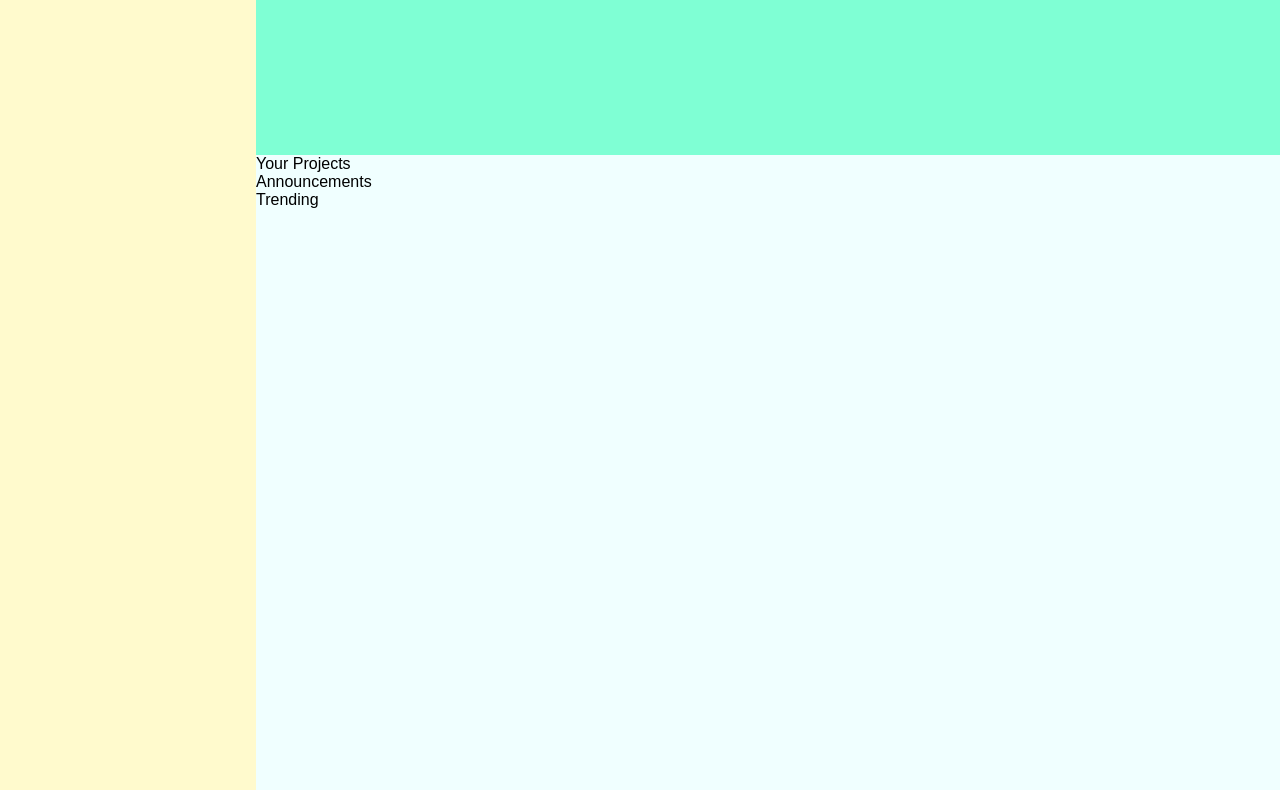
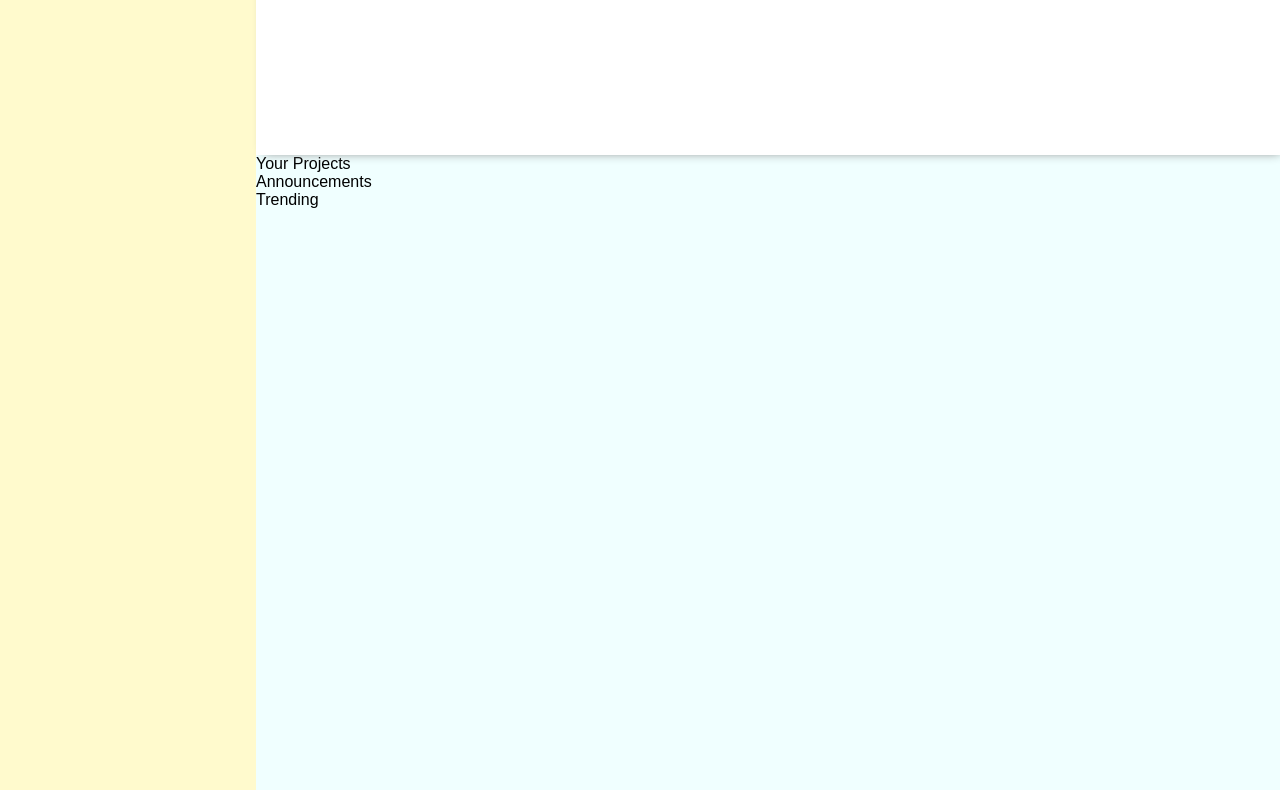
Before and after one commit to TimKim00/admin-dashboard, a plain HTML site: page index.html in a window 1280 px wide. Shown: the part 70-860 px from the top of the page. Drawn offline with Linux system fonts and the light colour scheme.

Commit message:
header layout with sticky header

```diff
--- a/index.html
+++ b/index.html
@@ -7,6 +7,8 @@
     <title>Admin Dashboard</title>
 </head>
 <body>
+    <div class="sidebar">Sidebar</div>
+    <div class="main-content">
         <div class="header">
             <div class="header-top">
                 <div class="nav">
@@ -23,7 +25,6 @@
 
             </div>
         </div>
-    <div class="menu">Sidebar</div>
         <div class="content">
             <div class="projects">
                 Your Projects
@@ -35,5 +36,8 @@
                 Trending
             </div>
         </div>
+    </div>
+
+
 </body>
 </html>
--- a/style.css
+++ b/style.css
@@ -1,27 +1,38 @@
 body {
     display: grid;
     grid-template-columns: 1fr 4fr;
-    grid-template-rows: 1fr 3fr;
     min-height: 100vh;
     margin: 0 0;
     font-family:Arial, Helvetica, sans-serif;
 }
 
+/* Main Content */
+.main-content {
+    grid-column: 2 / 3;
+    display: grid;
+    grid-template-rows: 1fr 4fr;
+}
+
 /* Header */
 .header {
+    position: sticky;
+    top: 0;
     grid-row: 1 / 2;
-    grid-column: 2 / 3;
-    background-color:aquamarine;
+    background-color:white;
     display: grid;
     grid-template-rows: 1fr 2fr;
+    box-shadow: 4px 2px 10px -4px gray;
+}
+
+.header-top, .header-bottom {
+    padding: 2% 4%;
+    align-items: center;
 }
 
 .header-top {
     display: grid;
     grid-template-columns: 2fr 1.3fr;
-    padding: 2% 4%;
     gap: 10%;
-    align-items: center;
 }
 
 input {
@@ -29,6 +40,7 @@ input {
     border: none;
     border-radius: 64px;
     font-size: x-large;
+    background-color: whitesmoke;
 }
 
 .nav {
@@ -43,14 +55,24 @@ input {
     font-weight: bolder;
 }
 
-.menu {
-    grid-row: 1 / 3;
+/* Content */
+.content {
+    grid-row: 2 / 3;
+    background-color:azure;
+}
+
+
+/* Sidebar */
+.sidebar {
     grid-column: 1 / 2;
     background-color:lemonchiffon;
 }
 
-.content {
-    grid-row: 2 / 3;
-    grid-column: 2 / 3;
-    background-color:azure;
+
+
+/* Sidebar menu */
+.menu {
+    grid-row: 1 / 3;
+    grid-column: 1 / 2;
+
 }
```
Lines whose indentation alone changed are shown as unchanged.
